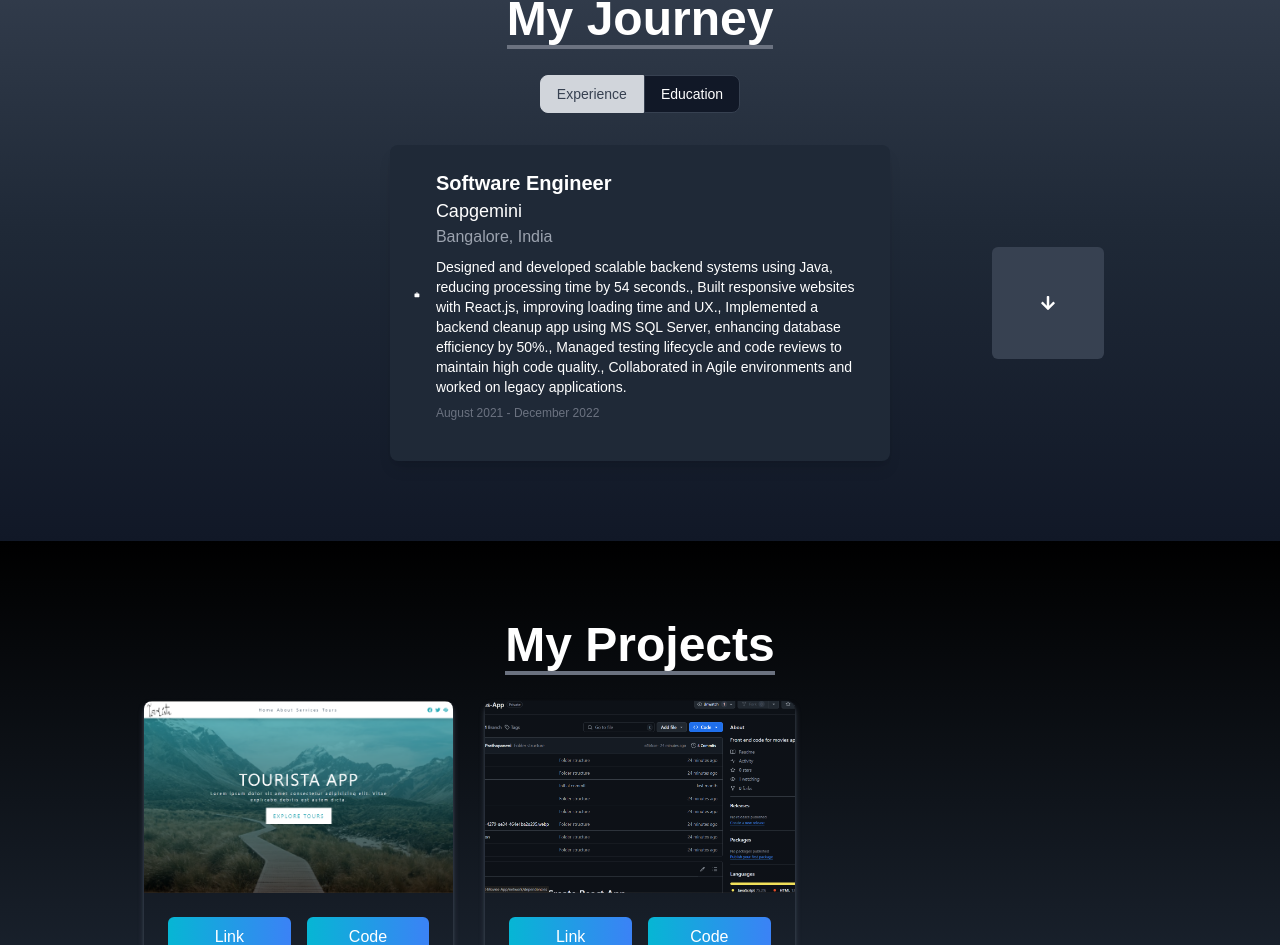
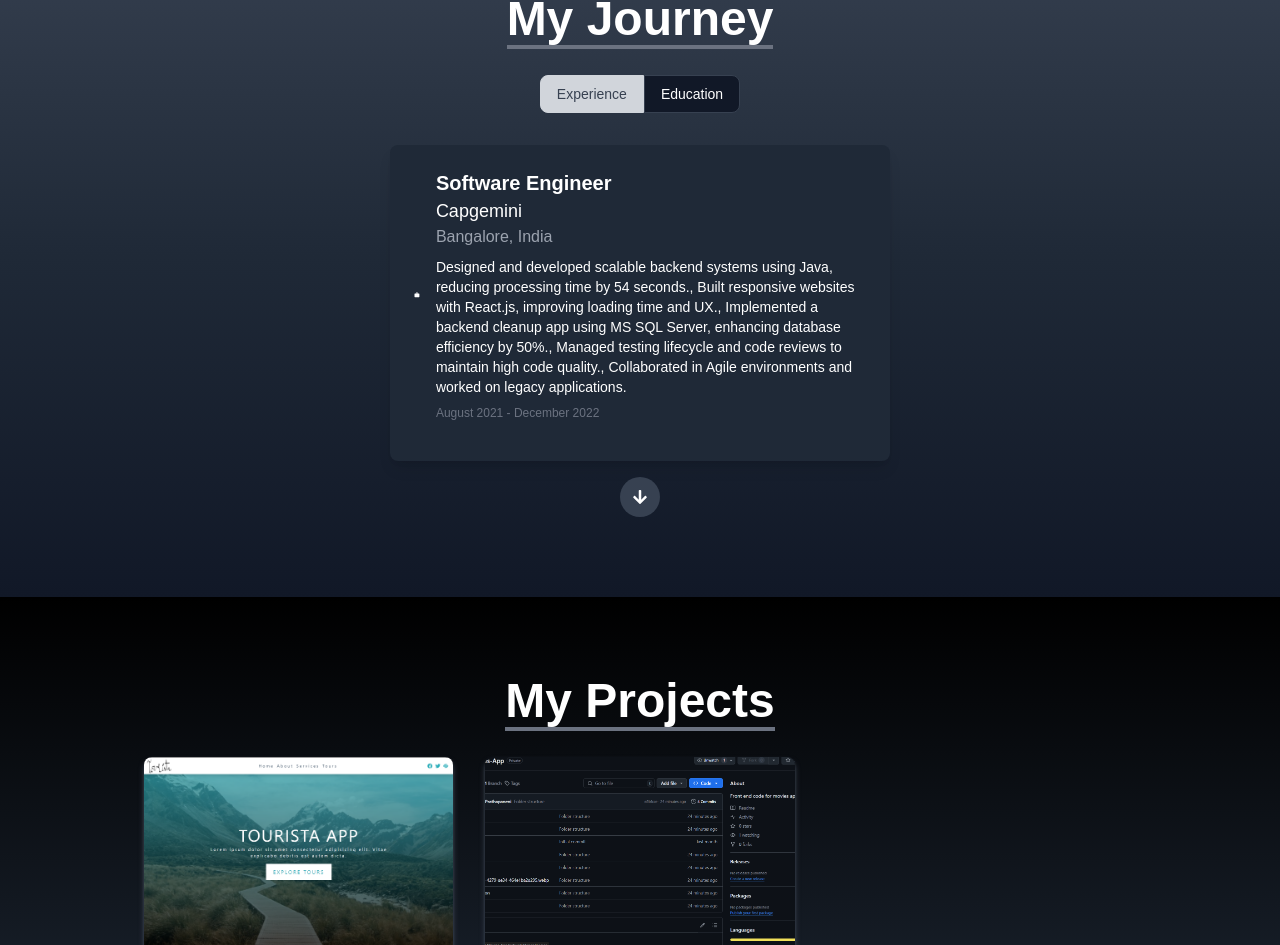
Before and after one commit to ChandraPavan-Prathapaneni/PortfolioReact, a React (Create React App) app: page / in a window 1280 px wide. Shown: the part 1473-2418 px from the top of the page. Built offline with nearby package versions, Linux system fonts and the light colour scheme.

Commit message:
Update ExperienceAndEducation.jsx

```diff
--- a/src/components/ExperienceAndEducation.jsx
+++ b/src/components/ExperienceAndEducation.jsx
@@ -66,7 +66,6 @@ const ExperienceAndEducation = () => {
   const isLastItem = currentIndex === items.length - 1;
 
   useEffect(() => {
-    // Calculate and set max height for cards dynamically
     if (cardRef.current) {
       const currentCardHeight = cardRef.current.scrollHeight;
       setMaxHeight((prevMaxHeight) =>
@@ -87,15 +86,14 @@ const ExperienceAndEducation = () => {
     }
   };
 
-  // Toggling between Experience and Education
   const handleExperience = () => {
     setShowExperience(true);
-    setCurrentIndex(0); // Reset index when switching sections
+    setCurrentIndex(0);
   };
 
   const handleEducation = () => {
     setShowExperience(false);
-    setCurrentIndex(0); // Reset index when switching sections
+    setCurrentIndex(0);
   };
 
   return (
@@ -133,7 +131,8 @@ const ExperienceAndEducation = () => {
           </button>
         </div>
 
-        <div className="relative flex justify-center items-center">
+        <div className="relative flex flex-col items-center">
+          {/* Card */}
           <div
             ref={cardRef}
             className="w-[80vw] sm:w-[400px] md:w-[500px] bg-gray-800 text-white p-6 rounded-lg shadow-lg overflow-hidden transition-all duration-500"
@@ -167,11 +166,12 @@ const ExperienceAndEducation = () => {
             </div>
           </div>
 
-          <div className="absolute right-8 flex flex-col gap-2">
+          {/* Navigation Buttons */}
+          <div className="flex justify-between mt-4 space-x-4">
             {!isFirstItem && (
               <button
                 onClick={handlePrev}
-                className="p-12 bg-gray-700 rounded-md hover:bg-gray-600"
+                className="p-3 bg-gray-700 text-white rounded-full hover:bg-gray-600"
               >
                 <FaArrowUp />
               </button>
@@ -179,7 +179,7 @@ const ExperienceAndEducation = () => {
             {!isLastItem && (
               <button
                 onClick={handleNext}
-                className="p-12 bg-gray-700 rounded-md hover:bg-gray-600"
+                className="p-3 bg-gray-700 text-white rounded-full hover:bg-gray-600"
               >
                 <FaArrowDown />
               </button>
```
